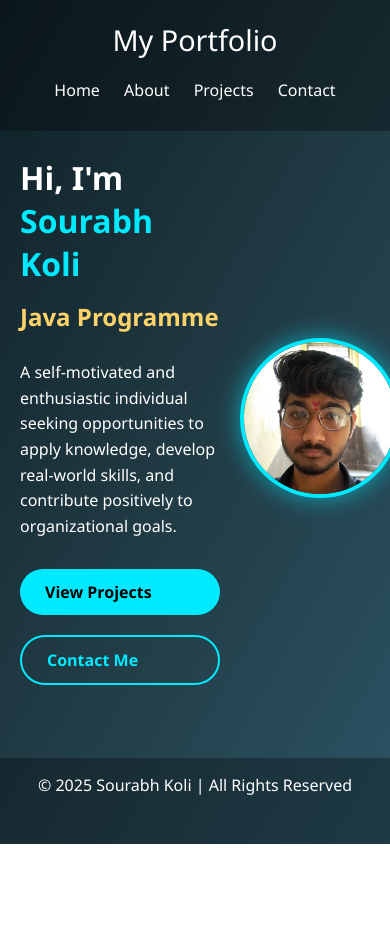
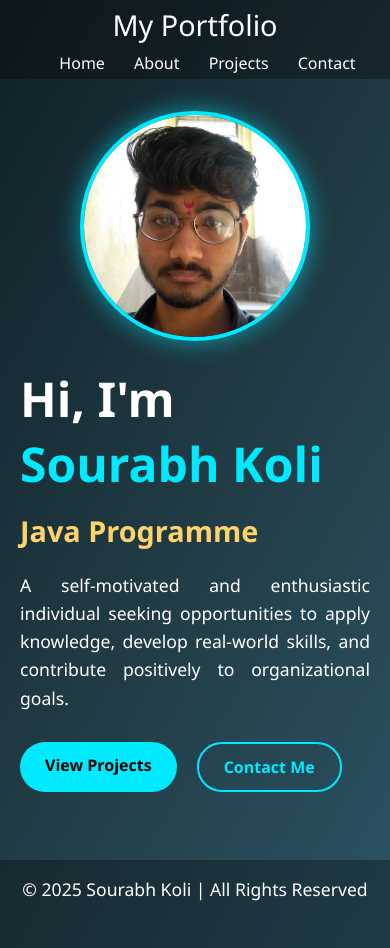
Before and after one commit to Sourabh-Koli/MyPortfolio, a plain HTML site: page index.html in a window 390 px wide. Before the commit the page ends 844 px from the top, so only its background shows below. Drawn offline with Linux system fonts and the light colour scheme.

Commit message:
Add responsive UI

```diff
--- a/index.html
+++ b/index.html
@@ -3,6 +3,7 @@
 
 	<head>
 		<meta charset="UTF-8">
+		<meta name="viewport" content="width=device-width, initial-scale=1.0">
 		<title>Sourabh Koli | Portfolio</title>
 		<link rel="stylesheet" href="style.css">
 	</head>
--- a/style.css
+++ b/style.css
@@ -35,7 +35,8 @@ nav a {
 	transition: 0.3s;
 }
 
-nav a:hover, .logo:hover {
+nav a:hover,
+.logo:hover {
 	color: #00eaff;
 }
 
@@ -75,6 +76,7 @@ p {
 	line-height: 1.6;
 	margin-bottom: 30px;
 }
+
 .profile-img img {
 	width: 230px;
 	height: 230px;
@@ -170,66 +172,21 @@ p {
 		opacity: 1;
 	}
 }
+
 /* ================= RESPONSIVE DESIGN ================= */
-@media (max-width: 992px) {
-	.header {
-		padding: 20px 30px;
-	}
-
-	h1 {
-		font-size: 2.5rem;
-	}
-}
-
-@media (max-width: 768px) {
-	.hero-content {
-		flex-direction: column;
-		text-align: center;
-	}
-
-	.hero-text {
-		text-align: center;
-	}
-
-	h1 {
-		font-size: 2.2rem;
-	}
-
-	h2 {
-		font-size: 1.5rem;
-	}
-
-	.buttons {
-		flex-direction: column;
-	}
-
-	.btn {
-		width: 200px;
-		margin: auto;
-	}
-}
-
 @media (max-width: 576px) {
 	.header {
 		flex-direction: column;
-		gap: 10px;
+		padding: 5px 10px;
 	}
-
-	nav a {
-		margin: 10px;
-		display: inline-block;
+	nav{
+		margin-top: 0.5rem;
 	}
-
-	h1 {
-		font-size: 2rem;
+	main{
+		flex-direction: column-reverse;
+		padding-top: 2rem;
 	}
-
-	p {
-		font-size: 1rem;
-	}
-
-	.profile-img img {
-		width: 160px;
-		height: 160px;
+	main p{
+		text-align: justify;
 	}
 }
```
